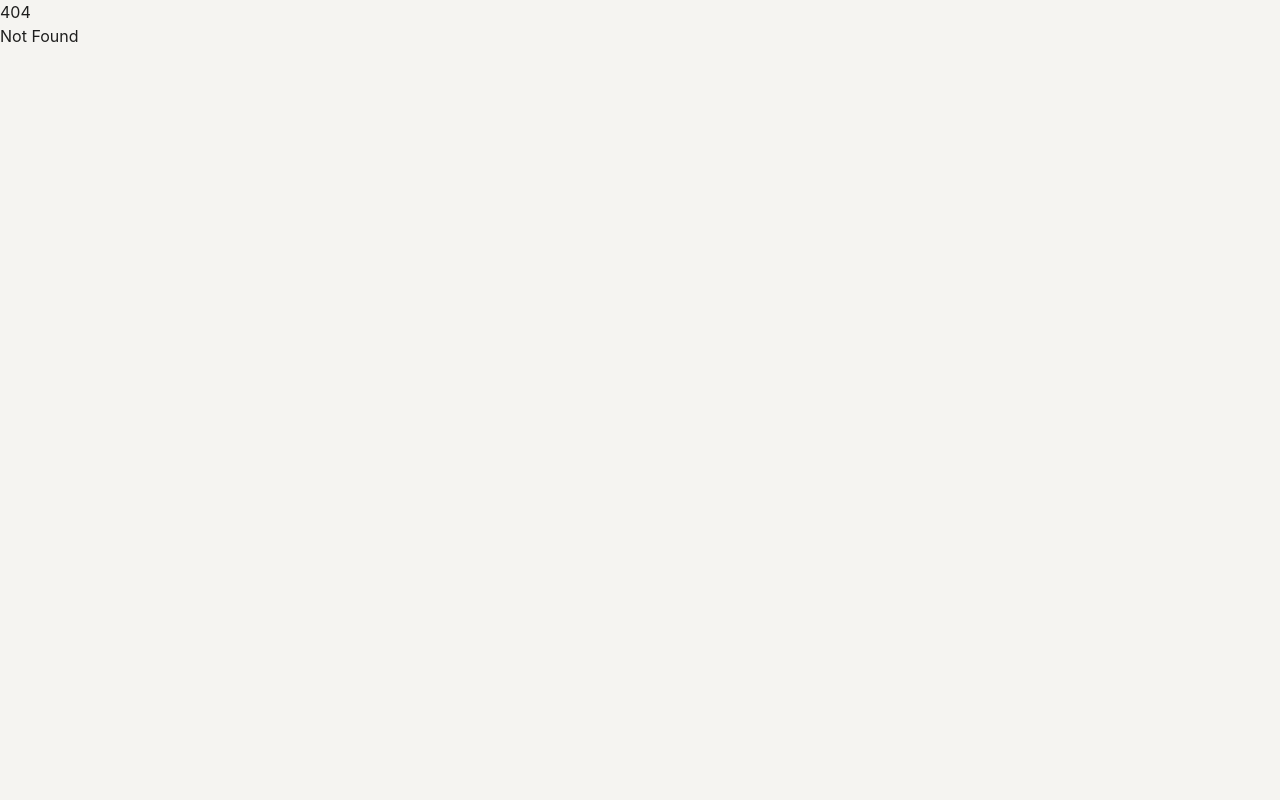
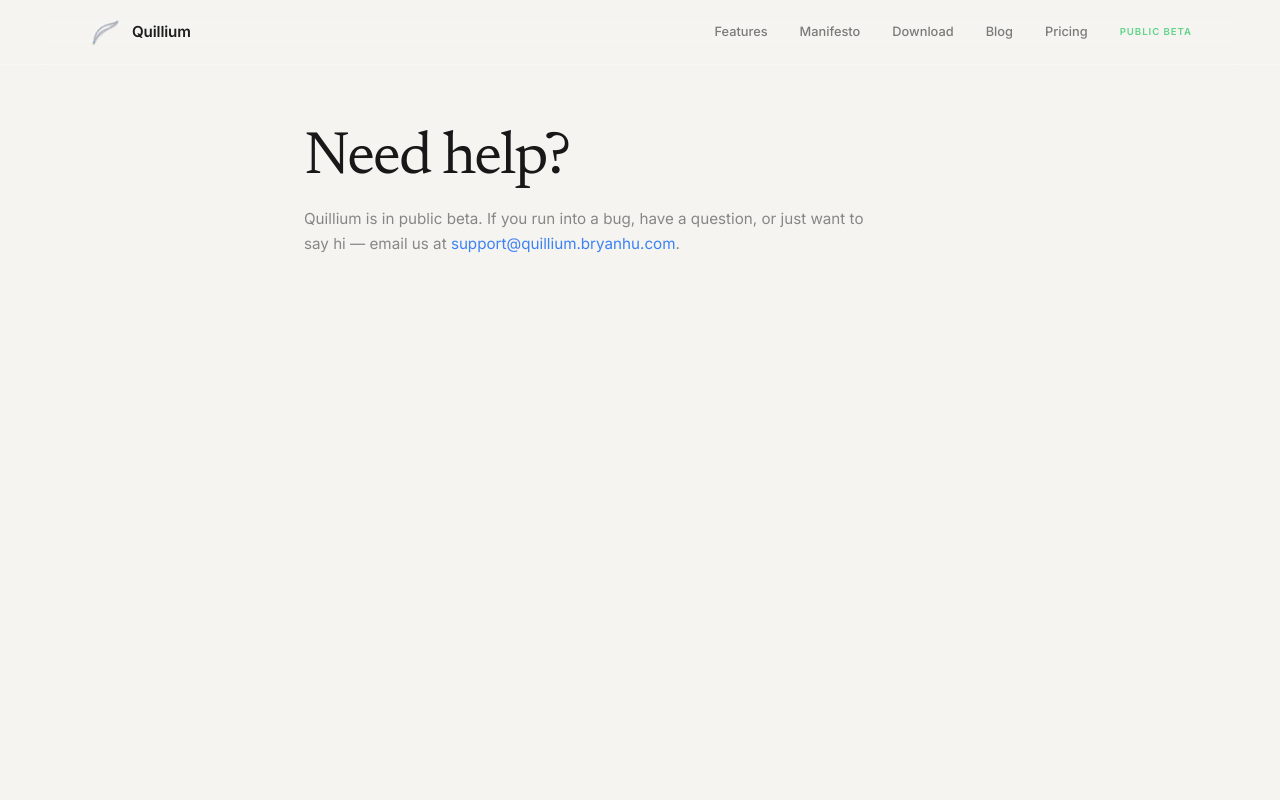
Before and after one commit to ThatXliner/quillium-landing, a SvelteKit app: page /support in a window 1280 px wide. Before the commit this address had no page. Shown: the top 800 px of the page. Built offline with nearby package versions, Linux system fonts and the light colour scheme.

Commit message:
feat: add /support page for App Store Support URL

```diff
--- /dev/null
+++ b/src/routes/support/+page.svelte
@@ -0,0 +1,56 @@
+<script lang="ts">
+	import Nav from '$lib/components/Nav.svelte';
+	import Footer from '$lib/components/Footer.svelte';
+</script>
+
+<svelte:head>
+	<title>Support – Quillium</title>
+	<meta
+		name="description"
+		content="Need help with Quillium? Get in touch with us."
+	/>
+	<link rel="canonical" href="https://quillium.bryanhu.com/support" />
+	<meta property="og:type" content="website" />
+	<meta property="og:url" content="https://quillium.bryanhu.com/support" />
+	<meta property="og:title" content="Support – Quillium" />
+	<meta
+		property="og:description"
+		content="Need help with Quillium? Get in touch with us."
+	/>
+	<meta property="og:site_name" content="Quillium" />
+	<meta name="twitter:card" content="summary" />
+	<meta name="twitter:title" content="Support – Quillium" />
+	<meta
+		name="twitter:description"
+		content="Need help with Quillium? Get in touch with us."
+	/>
+	<link rel="preconnect" href="https://fonts.googleapis.com" />
+	<link rel="preconnect" href="https://fonts.gstatic.com" crossorigin="anonymous" />
+	<link
+		href="https://fonts.googleapis.com/css2?family=Inter:wght@300;400;500;600;700&family=Newsreader:ital,wght@0,400;0,500;1,400&display=swap"
+		rel="stylesheet"
+	/>
+</svelte:head>
+
+<Nav />
+
+<main class="min-h-screen px-6 pt-32 pb-20">
+	<div class="mx-auto max-w-2xl">
+		<header>
+			<h1
+				class="mb-4 font-[Newsreader,Georgia,serif] text-[clamp(2.5rem,6vw,3.75rem)] leading-[1.05] font-normal tracking-[-0.03em] text-black/90"
+			>
+				Need help?
+			</h1>
+			<p class="max-w-xl text-[0.95rem] leading-relaxed text-black/45">
+				Quillium is in public beta. If you run into a bug, have a question, or just want to say
+				hi — email us at <a
+					href="mailto:support@quillium.bryanhu.com"
+					class="text-[#3b82f6] no-underline hover:underline">support@quillium.bryanhu.com</a
+				>.
+			</p>
+		</header>
+	</div>
+</main>
+
+<Footer />
```
